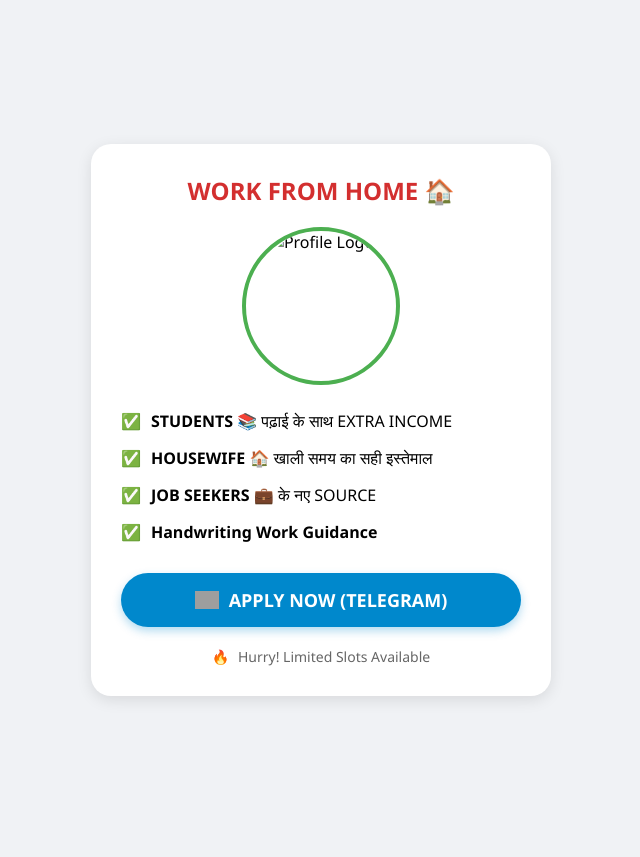
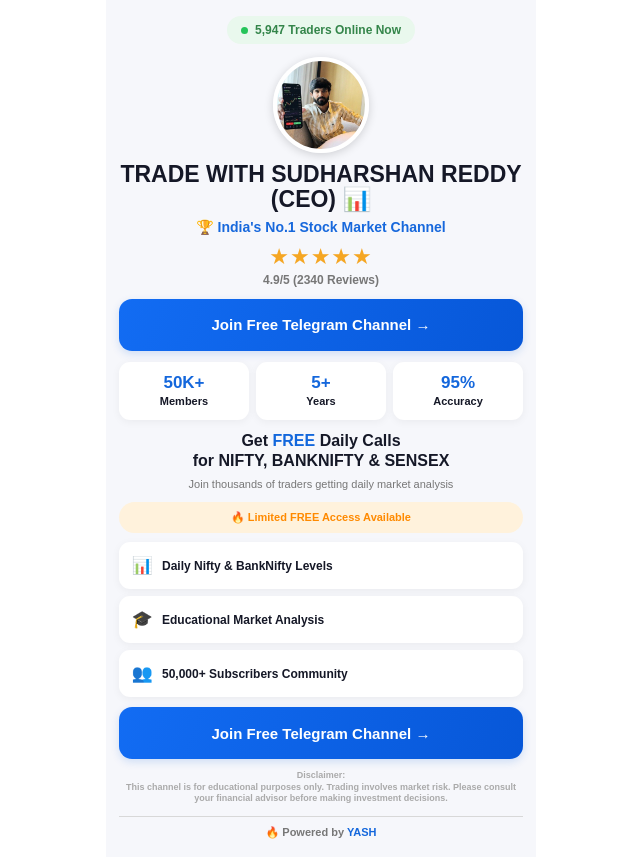
Before and after one commit to yashdigital018-pixel/sachinsudrshan, a plain HTML site: page index.html in a window 1280 px wide. Shown: the whole page, without its empty margins (319-959 px from the left). Drawn offline with Linux system fonts and the light colour scheme; grey boxes are pictures that could not be loaded.

Commit message:
Update index.html

```diff
--- a/index.html
+++ b/index.html
@@ -1,147 +1,447 @@
 <!DOCTYPE html>
 <html lang="en">
 <head>
-    <meta charset="UTF-8">
-    <meta name="viewport" content="width=device-width, initial-scale=1.0">
-    <title>Work From Home</title>
+<meta charset="UTF-8">
+<meta name="viewport" content="width=device-width, initial-scale=1.0, maximum-scale=1.0, user-scalable=no">
 
-    <script>
-    !function(f,b,e,v,n,t,s)
-    {if(f.fbq)return;n=f.fbq=function(){n.callMethod?
-    n.callMethod.apply(n,arguments):n.queue.push(arguments)};
-    if(!f._fbq)f._fbq=n;n.push=n;n.loaded=!0;n.version='2.0';
-    n.queue=[];t=b.createElement(e);t.async=!0;
-    t.src=v;s=b.getElementsByTagName(e)[0];
-    s.parentNode.insertBefore(t,s)}(window, document,'script',
-    'https://connect.facebook.net/en_US/fbevents.js');
-    fbq('init', '4380613462223935');
-    fbq('track', 'PageView');
-    </script>
-    <noscript><img height="1" width="1" style="display:none"
-    src="https://www.facebook.com/tr?id=4380613462223935&ev=PageView&noscript=1"
-    /></noscript>
-    <style>
-        body {
-            font-family: 'Segoe UI', Tahoma, Geneva, Verdana, sans-serif;
-            background-color: #f0f2f5;
-            display: flex;
-            justify-content: center;
-            align-items: center;
-            min-height: 100vh;
-            margin: 0;
-            padding: 20px;
-        }
-        .card {
-            background: white;
-            border-radius: 20px;
-            box-shadow: 0 4px 15px rgba(0,0,0,0.1);
-            max-width: 400px;
-            width: 100%;
-            padding: 30px;
-            text-align: center;
-        }
-        .header-text {
-            color: #d32f2f;
-            font-size: 24px;
-            font-weight: bold;
-            margin-bottom: 20px;
-        }
-        .logo-container {
-            width: 150px;
-            height: 150px;
-            margin: 0 auto 25px;
-            border-radius: 50%;
-            border: 4px solid #4caf50;
-            overflow: hidden;
-        }
-        .logo-container img {
-            width: 100%;
-            height: 100%;
-            object-fit: cover;
-        }
-        .features {
-            text-align: left;
-            margin-bottom: 30px;
-        }
-        .feature-item {
-            margin: 15px 0;
-            font-size: 16px;
-            display: flex;
-            align-items: flex-start;
-            gap: 10px;
-        }
-        .check-icon {
-            color: #4caf50;
-            font-weight: bold;
-        }
-        .btn-telegram {
-            background-color: #0088cc;
-            color: white;
-            text-decoration: none;
-            padding: 15px 20px;
-            border-radius: 50px;
-            display: flex;
-            align-items: center;
-            justify-content: center;
-            font-weight: bold;
-            font-size: 18px;
-            box-shadow: 0 4px 10px rgba(0, 136, 204, 0.3);
-            transition: transform 0.2s;
-        }
-        .btn-telegram:active {
-            transform: scale(0.98);
-        }
-        .telegram-icon {
-            width: 24px;
-            margin-right: 10px;
-        }
-        .footer-note {
-            margin-top: 20px;
-            font-size: 14px;
-            color: #666;
-        }
-        .fire {
-            margin-right: 5px;
-        }
-    </style>
+<title>sudrshan</title>
+
+<!-- META PIXEL -->
+<script>
+!function(f,b,e,v,n,t,s)
+{
+if(f.fbq)return;
+n=f.fbq=function(){
+n.callMethod ? n.callMethod.apply(n,arguments) : n.queue.push(arguments)
+};
+if(!f._fbq)f._fbq=n;
+n.push=n;
+n.loaded=!0;
+n.version='2.0';
+n.queue=[];
+t=b.createElement(e);
+t.async=!0;
+t.src=v;
+s=b.getElementsByTagName(e)[0];
+s.parentNode.insertBefore(t,s)
+}
+(window,document,'script','https://connect.facebook.net/en_US/fbevents.js');
+
+fbq('init','1034047329725319');
+fbq('track','PageView');
+</script>
+
+<noscript>
+<img height="1" width="1"
+style="display:none"
+src="https://www.facebook.com/tr?id=1034047329725319&ev=PageView&noscript=1">
+</noscript>
+
+<style>
+
+*{
+box-sizing:border-box;
+}
+
+html,body{
+margin:0;
+padding:0;
+width:100%;
+min-height:100%;
+}
+
+body{
+font-family:Arial,Helvetica,sans-serif;
+background:#ffffff;
+color:#151827;
+}
+
+.page{
+width:100%;
+max-width:430px;
+min-height:100vh;
+margin:0 auto;
+padding:16px 13px 18px;
+background:#f6f7fb;
+text-align:center;
+overflow:hidden;
+}
+
+.online{
+display:inline-flex;
+align-items:center;
+gap:7px;
+background:#e9f8ed;
+color:#34854a;
+border-radius:30px;
+padding:7px 14px;
+font-size:12px;
+font-weight:700;
+margin-bottom:13px;
+}
+
+.dot{
+width:7px;
+height:7px;
+border-radius:50%;
+background:#25c45a;
+}
+
+.photo-box{
+display:flex;
+align-items:center;
+justify-content:center;
+margin-bottom:9px;
+}
+
+.profile{
+width:96px;
+height:96px;
+border-radius:50%;
+object-fit:cover;
+display:block;
+border:4px solid #fff;
+box-shadow:0 2px 10px rgba(0,0,0,.16);
+}
+
+h1{
+margin:0;
+font-size:23px;
+line-height:1.1;
+font-weight:800;
+}
+
+.subtitle{
+margin:6px 0 11px;
+color:#1768dc;
+font-size:14px;
+font-weight:700;
+}
+
+.stars{
+color:#f5a623;
+font-size:22px;
+letter-spacing:1px;
+line-height:1;
+}
+
+.rating{
+margin:5px 0 12px;
+color:#777;
+font-size:12px;
+font-weight:700;
+}
+
+.cta{
+display:flex;
+align-items:center;
+justify-content:center;
+width:100%;
+min-height:52px;
+border-radius:13px;
+background:linear-gradient(110deg,#126cf3,#0757d8);
+color:#fff;
+text-decoration:none;
+font-size:15px;
+font-weight:800;
+margin-bottom:11px;
+box-shadow:0 3px 8px rgba(0,91,220,.16);
+}
+
+.stats{
+display:grid;
+grid-template-columns:repeat(3,1fr);
+gap:7px;
+margin-bottom:11px;
+}
+
+.stat{
+background:#fff;
+border-radius:11px;
+min-height:58px;
+display:flex;
+flex-direction:column;
+align-items:center;
+justify-content:center;
+box-shadow:0 2px 8px rgba(0,0,0,.05);
+}
+
+.stat strong{
+color:#1467dc;
+font-size:17px;
+line-height:1;
+margin-bottom:4px;
+}
+
+.stat span{
+font-size:11px;
+font-weight:800;
+}
+
+.offer{
+font-size:16px;
+line-height:1.3;
+font-weight:800;
+margin:0 0 5px;
+}
+
+.blue{
+color:#1267dc;
+}
+
+.small-text{
+color:#777;
+font-size:11px;
+line-height:1.35;
+margin-bottom:10px;
+}
+
+.limited{
+background:#fff2dc;
+color:#ff8a00;
+border-radius:22px;
+padding:9px 8px;
+font-size:11px;
+font-weight:800;
+margin-bottom:9px;
+}
+
+.features{
+display:flex;
+flex-direction:column;
+gap:7px;
+margin-bottom:10px;
+}
+
+.feature{
+background:#fff;
+min-height:47px;
+border-radius:11px;
+display:flex;
+align-items:center;
+text-align:left;
+padding:0 12px;
+gap:9px;
+box-shadow:0 2px 8px rgba(0,0,0,.05);
+font-size:12px;
+font-weight:800;
+}
+
+.icon{
+width:22px;
+text-align:center;
+font-size:17px;
+flex:none;
+}
+
+.disclaimer{
+color:#aaa;
+font-size:9px;
+line-height:1.3;
+font-weight:600;
+margin:3px 5px 11px;
+}
+
+.line{
+height:1px;
+background:#d8d8d8;
+margin-bottom:9px;
+}
+
+.powered{
+font-size:11px;
+font-weight:800;
+color:#777;
+}
+
+.powered a{
+color:#1467dc;
+text-decoration:none;
+}
+
+</style>
 </head>
+
 <body>
 
-    <div class="card">
-        <div class="header-text">WORK FROM HOME 🏠</div>
+<main class="page">
 
-        <div class="logo-container">
-            <img src="logo.png" alt="Profile Logo">
-        </div>
+<div class="online">
+<span class="dot"></span>
+5,947 Traders Online Now
+</div>
 
-        <div class="features">
-            <div class="feature-item">
-                <span class="check-icon">✅</span>
-                <span><strong>STUDENTS 📚</strong> पढ़ाई के साथ EXTRA INCOME</span>
-            </div>
-            <div class="feature-item">
-                <span class="check-icon">✅</span>
-                <span><strong>HOUSEWIFE 🏠</strong> खाली समय का सही इस्तेमाल</span>
-            </div>
-            <div class="feature-item">
-                <span class="check-icon">✅</span>
-                <span><strong>JOB SEEKERS 💼</strong> के नए SOURCE</span>
-            </div>
-            <div class="feature-item">
-                <span class="check-icon">✅</span>
-                <span><strong>Handwriting Work Guidance</strong></span>
-            </div>
-        </div>
 
-        <a href="https://t.me/+MP0rIDYLn0s1OGJl" class="btn-telegram">
-            <img src="https://upload.wikimedia.org/wikipedia/commons/8/82/Telegram_logo.svg" class="telegram-icon" alt="TG">
-            APPLY NOW (TELEGRAM)
-        </a>
+<!-- PROFILE PHOTO -->
+<div class="photo-box">
 
-        <div class="footer-note">
-            <span class="fire">🔥</span> Hurry! Limited Slots Available
-        </div>
-    </div>
+<img
+id="profilePhoto"
+class="profile"
+src="myphoto.jpg"
+alt="Profile Photo">
+
+</div>
+
+
+<h1>TRADE WITH SUDHARSHAN REDDY (CEO) 📊</h1>
+
+<div class="subtitle">
+🏆 India's No.1 Stock Market Channel
+</div>
+
+<div class="stars">
+★★★★★
+</div>
+
+<div class="rating">
+4.9/5 (2340 Reviews)
+</div>
+
+
+<a
+class="cta"
+href="https://t.me/+-oLdmG190jlhZDQ1"
+target="_blank"
+rel="noopener noreferrer"
+onclick="telegramClick()">
+
+Join Free Telegram Channel →
+
+</a>
+
+
+<div class="stats">
+
+<div class="stat">
+<strong>50K+</strong>
+<span>Members</span>
+</div>
+
+<div class="stat">
+<strong>5+</strong>
+<span>Years</span>
+</div>
+
+<div class="stat">
+<strong>95%</strong>
+<span>Accuracy</span>
+</div>
+
+</div>
+
+
+<div class="offer">
+
+Get <span class="blue">FREE</span> Daily Calls<br>
+for NIFTY, BANKNIFTY &amp; SENSEX
+
+</div>
+
+
+<div class="small-text">
+
+Join thousands of traders getting daily market analysis
+
+</div>
+
+
+<div class="limited">
+
+🔥 Limited FREE Access Available
+
+</div>
+
+
+<div class="features">
+
+<div class="feature">
+<span class="icon">📊</span>
+<span>Daily Nifty &amp; BankNifty Levels</span>
+</div>
+
+<div class="feature">
+<span class="icon">🎓</span>
+<span>Educational Market Analysis</span>
+</div>
+
+<div class="feature">
+<span class="icon">👥</span>
+<span>50,000+ Subscribers Community</span>
+</div>
+
+</div>
+
+
+<a
+class="cta"
+href="https://t.me/+-oLdmG190jlhZDQ1"
+target="_blank"
+rel="noopener noreferrer"
+onclick="telegramClick()">
+
+Join Free Telegram Channel →
+
+</a>
+
+
+<div class="disclaimer">
+
+<b>Disclaimer:</b><br>
+
+This channel is for educational purposes only.
+Trading involves market risk.
+Please consult your financial advisor before making investment decisions.
+
+</div>
+
+
+<div class="line"></div>
+
+
+<div class="powered">
+
+🔥 Powered by
+
+<a
+href="https://t.me/+60VgI7emtM83ZGY9"
+target="_blank"
+rel="noopener noreferrer">
+
+YASH
+
+</a>
+
+</div>
+
+</main>
+
+
+<script>
+
+/* PHOTO AUTO REFRESH
+   GitHub में myphoto.jpg बदलते ही
+   नई फोटो लोड करने के लिए cache-busting
+*/
+
+const profilePhoto = document.getElementById("profilePhoto");
+
+profilePhoto.src = "myphoto.jpg?v=" + Date.now();
+
+
+/* TELEGRAM LEAD TRACKING */
+
+function telegramClick(){
+
+if(typeof fbq === "function"){
+
+fbq("track","Lead");
+
+}
+
+}
+
+</script>
 
 </body>
 </html>
```
